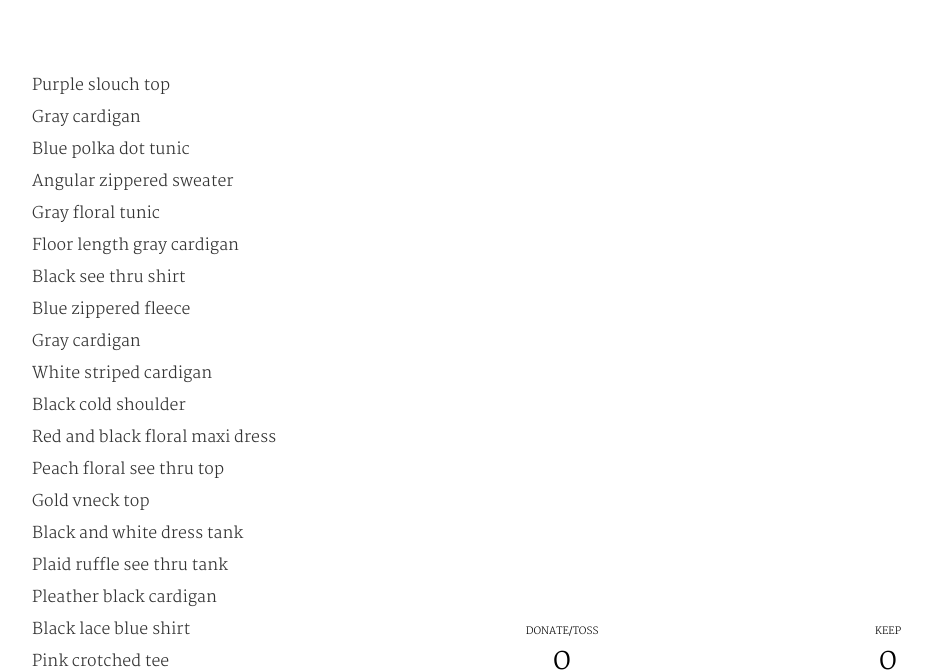
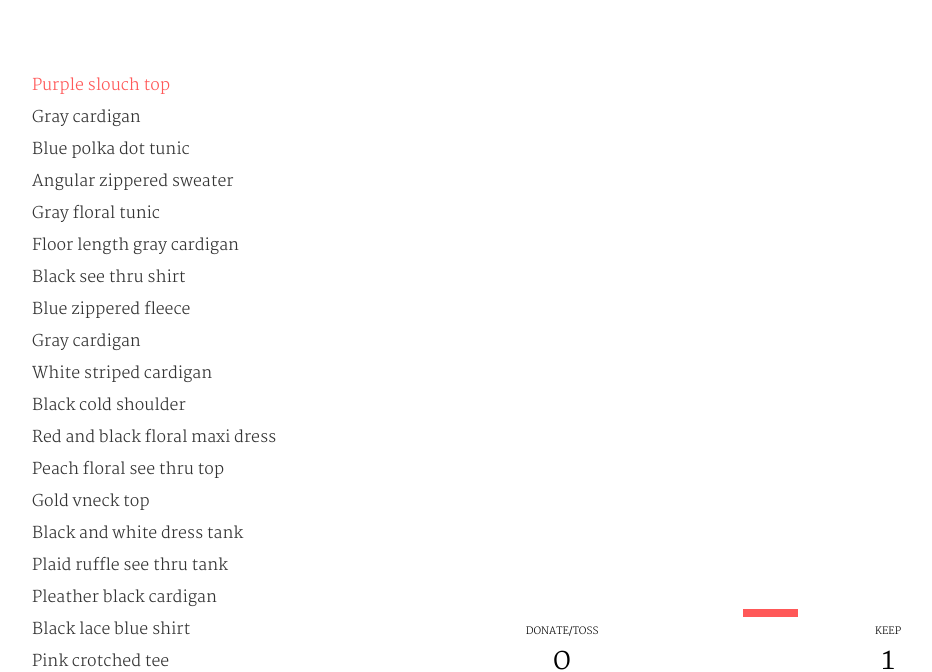
Before and after one commit to tiffanyfrance/swd, a plain HTML site: page 19-05/index.html in a window 1280 px wide. Shown: the part 130-802 px from the top of the page, without its empty margins (118-1050 px from the left). Drawn offline with nearby package versions, Linux system fonts and the light colour scheme.

Commit message:
Coloring the last added bar.

```diff
--- a/19-05/js/main.js
+++ b/19-05/js/main.js
@@ -5,7 +5,7 @@
  * KonMari-ing my Closet
 */
 
-let firstVisibleIndex = 0;
+let firstVisibleIndex = 1;
 
 $(window).scroll(() => {
   $('.tooltip').css('opacity', 0);
@@ -13,6 +13,8 @@ $(window).scroll(() => {
   let $firstVisible;
 
   let $items = $('li');
+
+  $items.css('color', '#333');
 
   let i = 0;
 
@@ -28,10 +30,20 @@ $(window).scroll(() => {
 
   if (!$firstVisible) {
     i = $items.length;
+  } else {
+    let color = '#ccc';
+
+    if (data[i]['Spark joy'] === '1') {
+      color = 'gold';
+    } else if (data[i]['Keep'] === 1) {
+      color = '#FF5858';
+    }
+
+    $firstVisible.css('color', color);
   }
 
   if (firstVisibleIndex != i) {
-    sortData(data.slice(0, i));
+    sortData(data.slice(0, i + 1));
     firstVisibleIndex = i;
 
     if (i === $items.length) {
```
Also changed, not shown: 19-05/index.html (+0 -7 lines).
